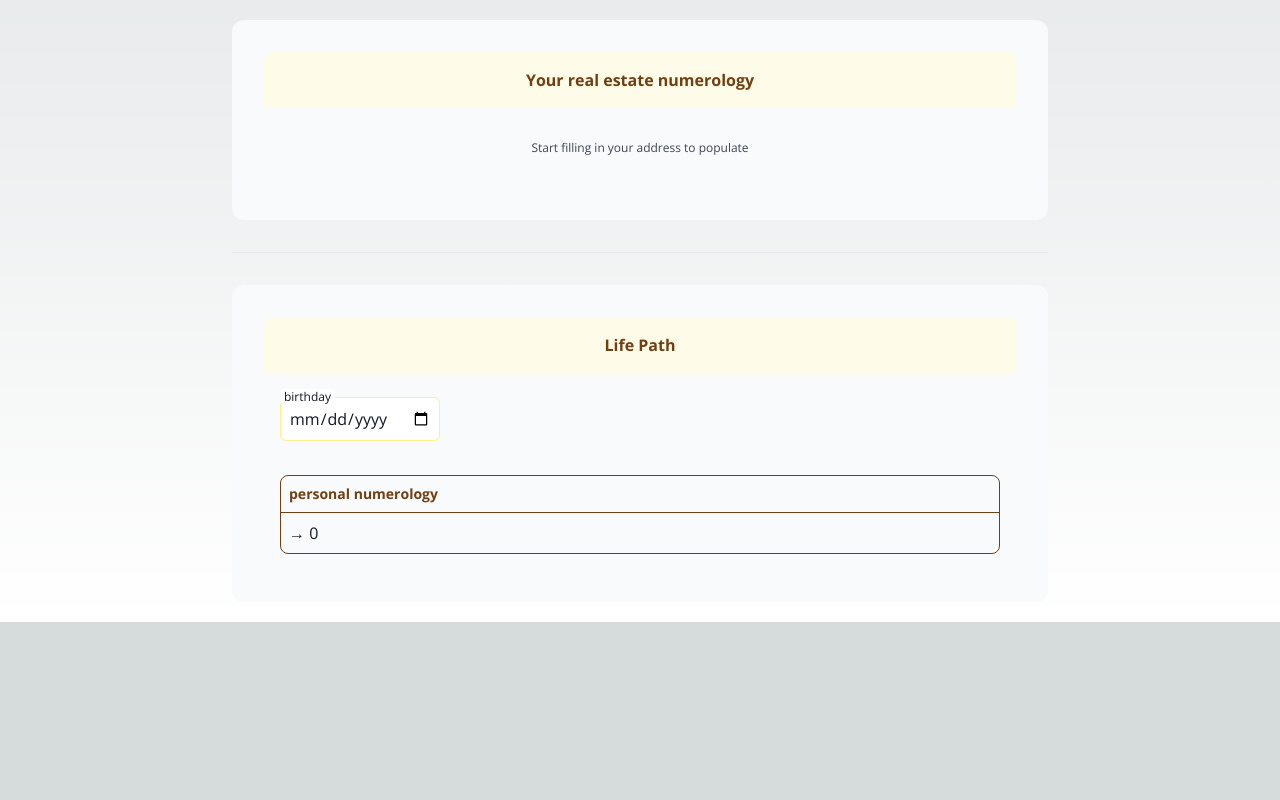
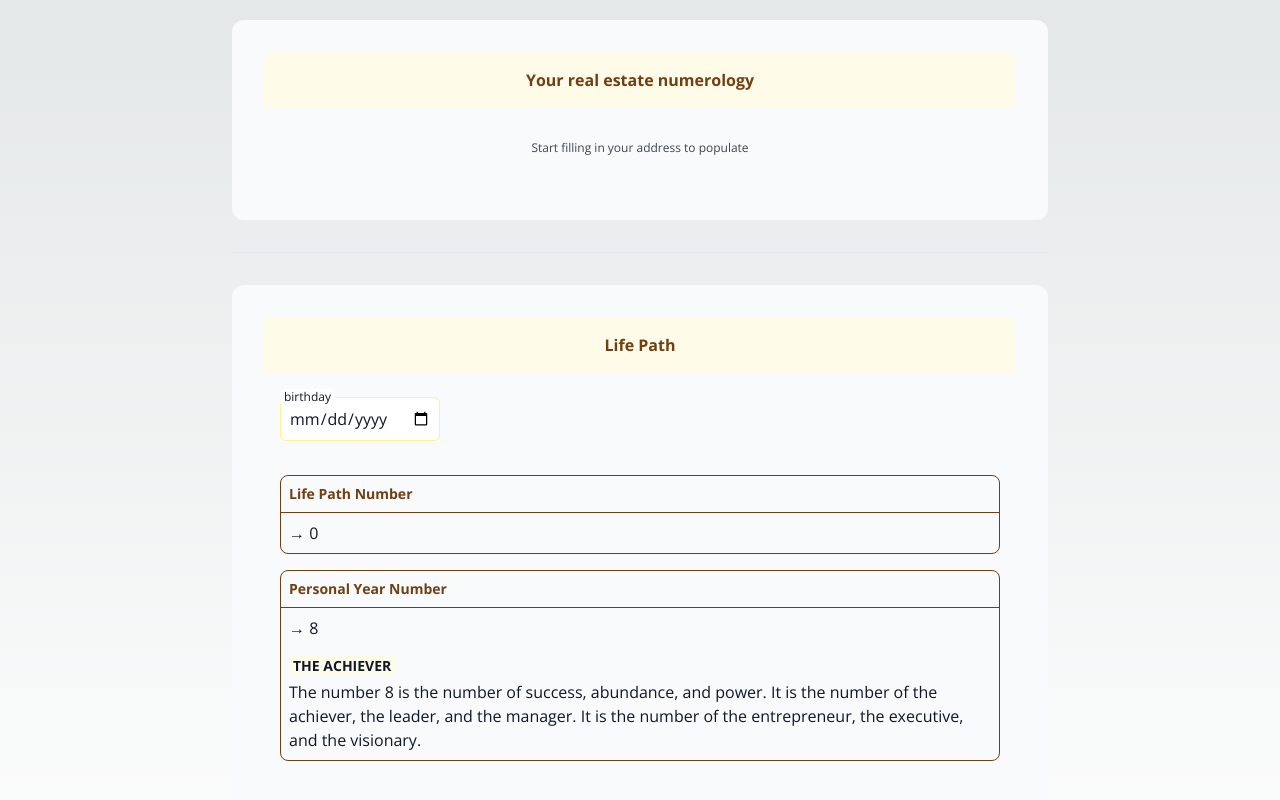
Before and after one commit to nivaaz/flying-star-feng-shui, a Next.js app: page /numerology in a window 1280 px wide. Shown: the part 518-1318 px from the top of the page. Before the commit the page ends 1140 px from the top, so only its background shows below. Built offline with nearby package versions, Linux system fonts and the light colour scheme; a web font is replaced by a local one.

Commit message:
add personal year number

```diff
--- a/src/app/numerology/page.tsx
+++ b/src/app/numerology/page.tsx
@@ -30,7 +30,7 @@ const Numerology = () => {
   };
 
   return (
-    <div className="w-full flex flex-col p-1 justify-center">
+    <div className="w-full flex flex-col p-1 justify-center pb-32">
       <h1 className="text-xl text-center py-8  font-extrabold uppercase">
         Numerology
       </h1>
@@ -152,12 +152,18 @@ const Numerology = () => {
             currentId="bday"
             type="date"
           />
-          <div className="p-4">
+          <div className="p-4 space-y-4">
             <Level
-              level="personal numerology"
+              level="Life Path Number"
               description=""
               inputString={formData.bday}
               output={chaldeanNumerologyCalculator(formData.bday).toString()}
+            />
+            <Level
+              level="Personal Year Number"
+              description=""
+              inputString={formData.bday}
+              output={personaYearNumber(formData.bday).toString()}
             />
           </div>
         </Container>
@@ -166,6 +172,14 @@ const Numerology = () => {
   );
 };
 export default Numerology;
+
+const personaYearNumber = (bday: string) => {
+  console.log(bday);
+  const x = bday.split("-");
+  const year = new Date().getFullYear();
+  x[0] = year.toString();
+  return chaldeanNumerologyCalculator(x.join("-"));
+};
 
 const InputAddressComponent = ({
   handleChange,
@@ -217,8 +231,6 @@ const Level = ({
   inputString?: string;
   output: string;
 }) => {
-  const numberOutput = Number(output);
-  const isOutputCharacter = isNaN(numberOutput);
   const numerologyMeanings =
     NumerologyMeanings[output as keyof typeof NumerologyMeanings] ?? null;
   return (
```
